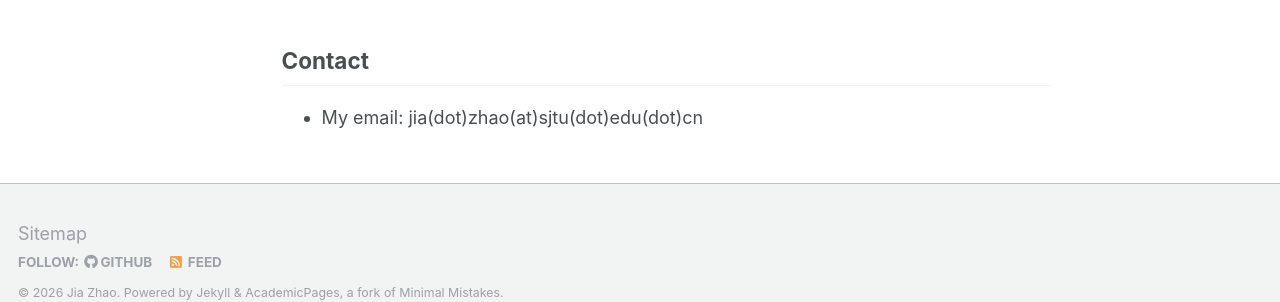
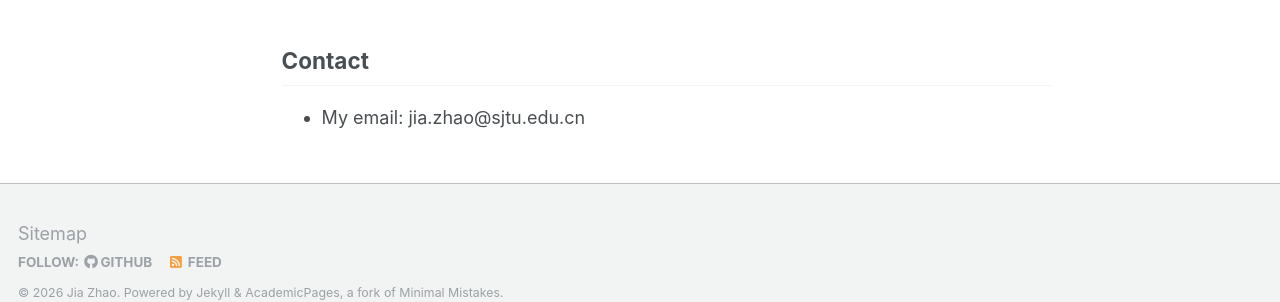
Before and after one commit to jiazhao97/jiazhao97.github.io, a Jekyll site: the page built from _pages/about.md, in a window 1280 px wide and 1260 px high. Shown: the part 922-1224 px from the top of the window. Built offline with Jekyll 4.4.1, drawn with Linux system fonts in a browser that asks for light colours; some web fonts are replaced.

Commit message:
Update about.md

```diff
--- a/_pages/about.md
+++ b/_pages/about.md
@@ -36,4 +36,4 @@ Research Interest
 
 Contact
 ------
-* My email: jia(dot)zhao(at)sjtu(dot)edu(dot)cn
+* My email: jia.zhao@sjtu.edu.cn
```
